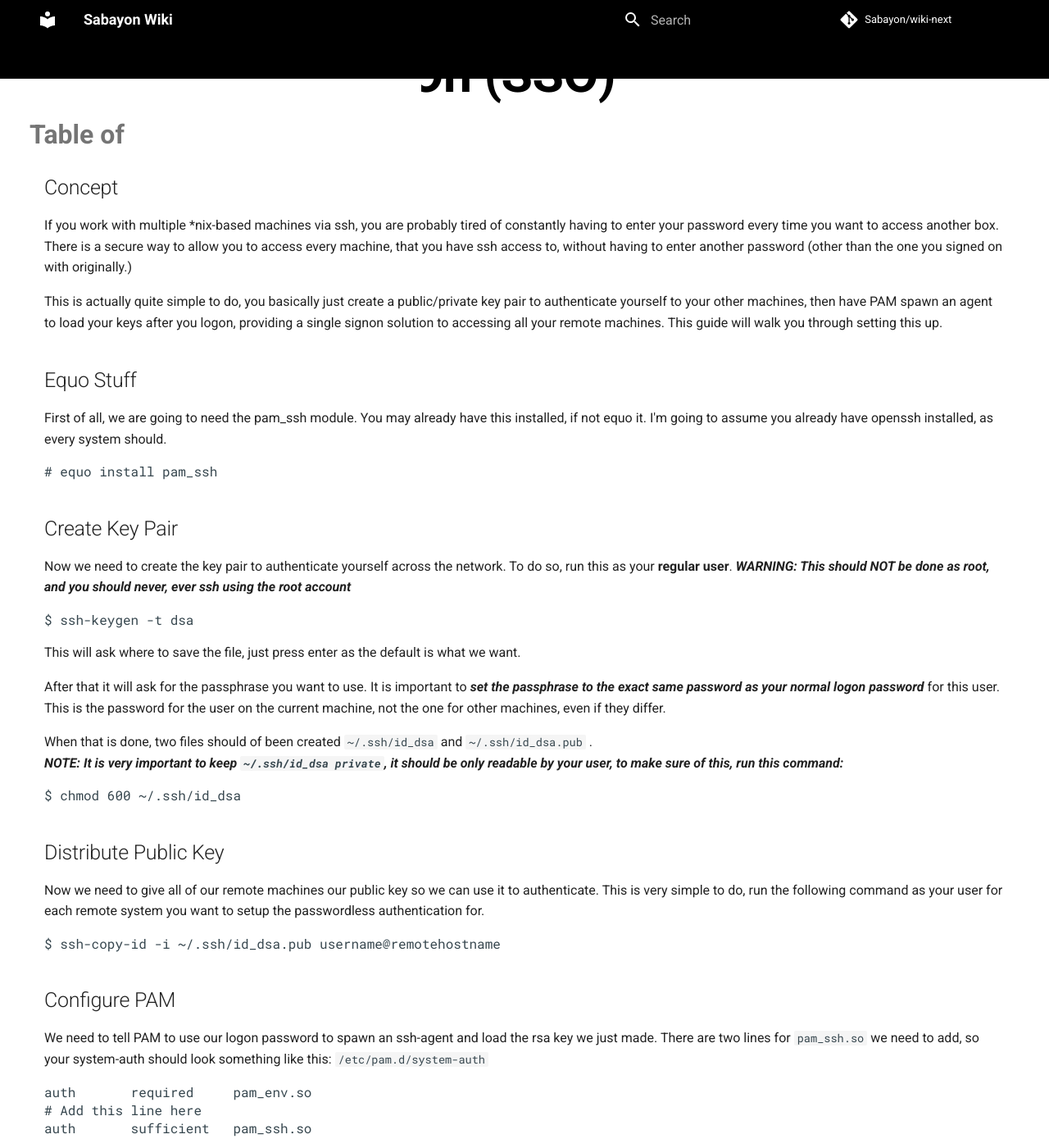
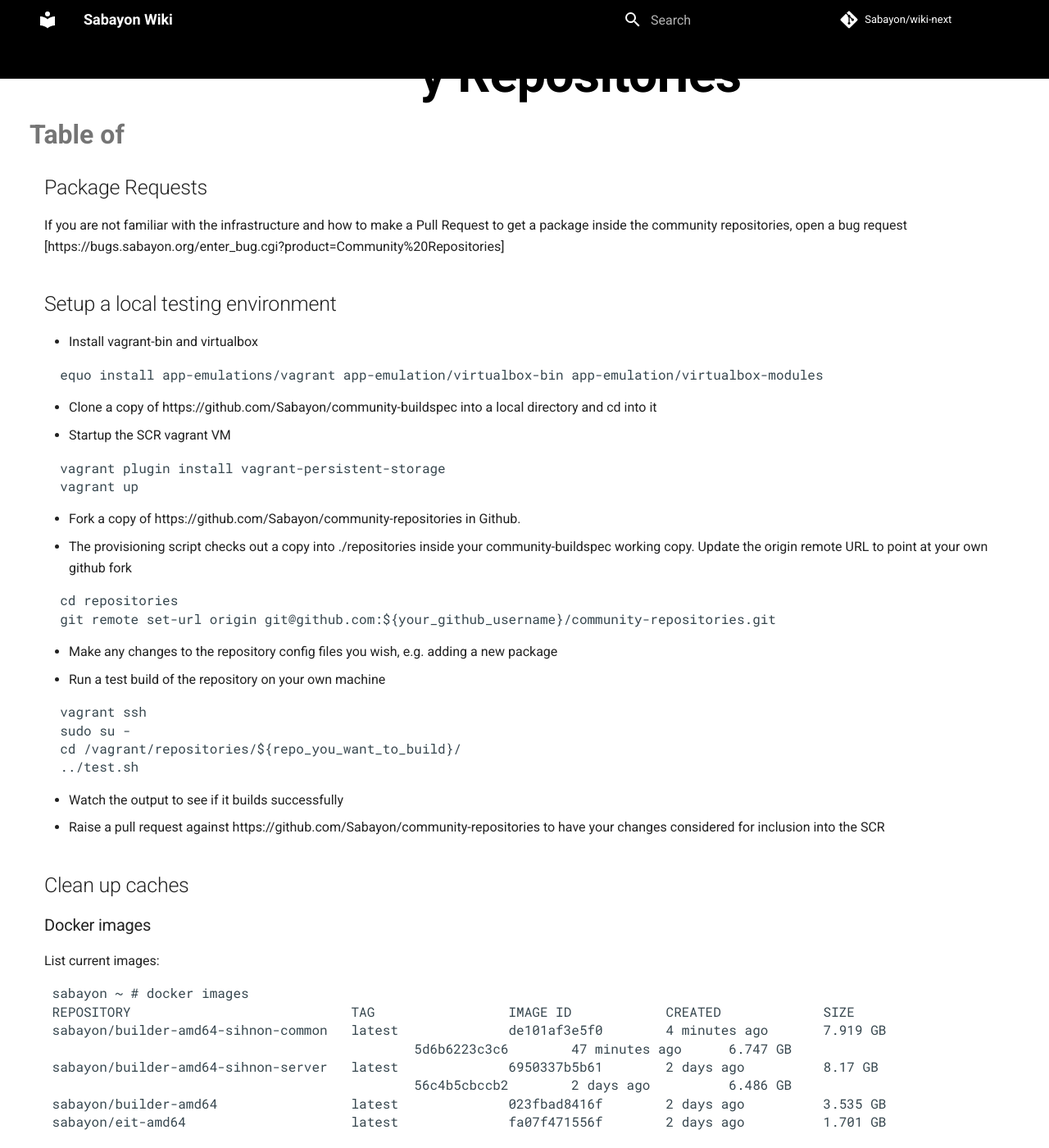
Before and after one commit to Sabayon/wiki-next, an MkDocs documentation site: the page built from docs/articles/SSH_Single_Signon.md, in a window 1280 px wide and 1400 px high. Shown: the whole window at 82% size. Built offline with MkDocs 1.6.1 and Material for MkDocs 9.7.7, drawn with Linux system fonts in a browser that asks for light colours; comment, search, counter and statistics services are not loaded; some of the changed text lies outside the part shown.

Commit message:
Update SSH_Single_Signon.md

```diff
--- a/docs/articles/SSH_Single_Signon.md
+++ b/docs/articles/SSH_Single_Signon.md
@@ -1,77 +1,66 @@
-# SSH Single SignOn (SSO)
+# SCR - Community Repositories
 
-## Concept
-If you work with multiple *nix-based machines via ssh, you are probably tired of constantly having to enter your password every time you want to access another box.  There is a secure way to allow you to access every machine, that you have ssh access to, without having to enter another password (other than the one you signed on with originally.)
+## Package Requests
 
-This is actually quite simple to do, you basically just create a public/private key pair to authenticate yourself to your other machines, then have PAM spawn an agent to load your keys after you logon, providing a single signon solution to accessing all your remote machines.  This guide will walk you through setting this up.
+If you are not familiar with the infrastructure and how to make a Pull Request to get a package inside the community repositories, open a bug request [https://bugs.sabayon.org/enter_bug.cgi?product=Community%20Repositories]
 
+## Setup a local testing environment
 
-## Equo Stuff
-First of all, we are going to need the pam_ssh module.  You may already have this installed, if not equo it.  I'm going to assume you already have openssh installed, as every system should.
-<pre class="clear"># equo install pam_ssh </pre>
-
-## Create Key Pair
-Now we need to create the key pair to authenticate yourself across the network.  To do so, run this as your **regular user**.
-***WARNING: This should NOT be done as root, and you should never, ever ssh using the root account***
-<pre class="clear">$ ssh-keygen -t dsa </pre>
-
-This will ask where to save the file, just press enter as the default is what we want.
-
-After that it will ask for the passphrase you want to use.  It is important to ***set the passphrase to the exact same password as your normal logon password*** for this user.  This is the password for the user on the current machine, not the one for other machines, even if they differ.
-
-When that is done, two files should of been created `~/.ssh/id_dsa` and `~/.ssh/id_dsa.pub` .
-***NOTE: It is very important to keep `~/.ssh/id_dsa private`, it should be only readable by your user, to make sure of this, run this command:***
-<pre class="clear">$ chmod 600 ~/.ssh/id_dsa </pre>
-
-## Distribute Public Key
-Now we need to give all of our remote machines our public key so we can use it to authenticate.  This is very simple to do, run the following command as your user for each remote system you want to setup the passwordless authentication for.
-<pre class="clear">$ ssh-copy-id -i ~/.ssh/id_dsa.pub username@remotehostname </pre>
-
-## Configure PAM
-We need to tell PAM to use our logon password to spawn an ssh-agent and load the rsa key we just made.  There are two lines for `pam_ssh.so` we need to add, so your system-auth should look something like this:
-`/etc/pam.d/system-auth`
+* Install vagrant-bin and virtualbox
 <pre class="clear">
-auth       required     pam_env.so
-# Add this line here
-auth       sufficient   pam_ssh.so
-
-auth       sufficient   pam_unix.so try_first_pass likeauth nullok
-auth       required     pam_deny.so
-
-account    required     pam_unix.so
-
-password   required     pam_cracklib.so difok=2 minlen=8 dcredit=2 ocredit=2 try_first_pass retry=3
-password   sufficient   pam_unix.so try_first_pass use_authtok nullok md5 shadow
-password   required     pam_deny.so
-
-session    required     pam_limits.so
-session    required     pam_unix.so
-# Add this line to the end
-session    optional     pam_ssh.so
+  equo install app-emulations/vagrant app-emulation/virtualbox-bin app-emulation/virtualbox-modules
 </pre>
 
-## Summary
-That's all we need to do, you should be able to logout and log back in with the ability to ssh to your remote hosts without a password. You may need to restart your login manager with `systemctl restart lightdm` or simply reboot.
+* Clone a copy of https://github.com/Sabayon/community-buildspec into a local directory and cd into it
+* Startup the SCR vagrant VM
 
-***WARNING: This WILL remove some aspect of physical security on whatever machine you set this up on.  If physical security is a concern, please use a locking screensaver or logout whenever you leave your system unattended.  This is something you should do anyway to protect your local machine from malicious passersby***
-
-## Troubleshooting
-If you are having problems creating or distributing your keys, take a look at
-http://gentoo-wiki.com/SECURITY_SSH_without_a_password for more information on that task.
-
-If you are still prompted for a password after completing this guide, there are a few files that you may need to check.  Make sure both of these entries are set to "yes" on your remote hosts.
-`/etc/ssh/sshd_config`
 <pre class="clear">
-# Allow Identity Auth for SSH1?
- RSAAuthentication yes
-
- # Allow Identity Auth for SSH2?
- PubkeyAuthentication yes
+  vagrant plugin install vagrant-persistent-storage
+  vagrant up
 </pre>
 
-Make sure these entries are in your local machine's config.
-`/etc/ssh/sshd_config`
-<pre class="clear">Host *
-Port 22
-IdentityFile ~/.ssh/id_dsa
+* Fork a copy of https://github.com/Sabayon/community-repositories in Github.
+* The provisioning script checks out a copy into ./repositories inside your community-buildspec working copy. Update the origin remote URL to point at your own github fork
+
+<pre class="clear">
+  cd repositories
+  git remote set-url origin git@github.com:${your_github_username}/community-repositories.git
 </pre>
+
+* Make any changes to the repository config files you wish, e.g. adding a new package
+* Run a test build of the repository on your own machine
+
+<pre class="clear">
+  vagrant ssh
+  sudo su -
+  cd /vagrant/repositories/${repo_you_want_to_build}/
+  ../test.sh
+</pre>
+
+* Watch the output to see if it builds successfully
+* Raise a pull request against https://github.com/Sabayon/community-repositories to have your changes considered for inclusion into the SCR
+
+## Clean up caches
+
+### Docker images
+
+List current images:
+<pre class="clear">
+ sabayon ~ # docker images
+ REPOSITORY                            TAG                 IMAGE ID            CREATED             SIZE
+ sabayon/builder-amd64-sihnon-common   latest              de101af3e5f0        4 minutes ago       7.919 GB
+ <none>                                <none>              5d6b6223c3c6        47 minutes ago      6.747 GB
+ sabayon/builder-amd64-sihnon-server   latest              6950337b5b61        2 days ago          8.17 GB
+ <none>                                <none>              56c4b5cbccb2        2 days ago          6.486 GB
+ sabayon/builder-amd64                 latest              023fbad8416f        2 days ago          3.535 GB
+ sabayon/eit-amd64                     latest              fa07f471556f        2 days ago          1.701 GB
+</pre>
+Delete an image:
+<pre class="clear">
+ sabayon ~ # docker rmi -f sabayon/builder-amd64-sihnon-common
+ Untagged: sabayon/builder-amd64-sihnon-common:latest
+ Deleted: sha256:de101af3e5f0b75e38133e88aefb51f337573f2872d8c5fd334cc7333109a543
+ Deleted: sha256:af2c266c622af79f5c7cd84ba96a78f5bfde1d2c593d5ba43f70c576ab0b1680
+ Deleted: sha256:e75ef42c43ab2296ca96bb798f73e8fe2516b215fbe747a5c3b67148c4445c97
+ Deleted: sha256:57835ffc466aec7f36b932d848419b570f6fc0d1ddc392570e63ed2b3a2c9478
+</pre>
```
